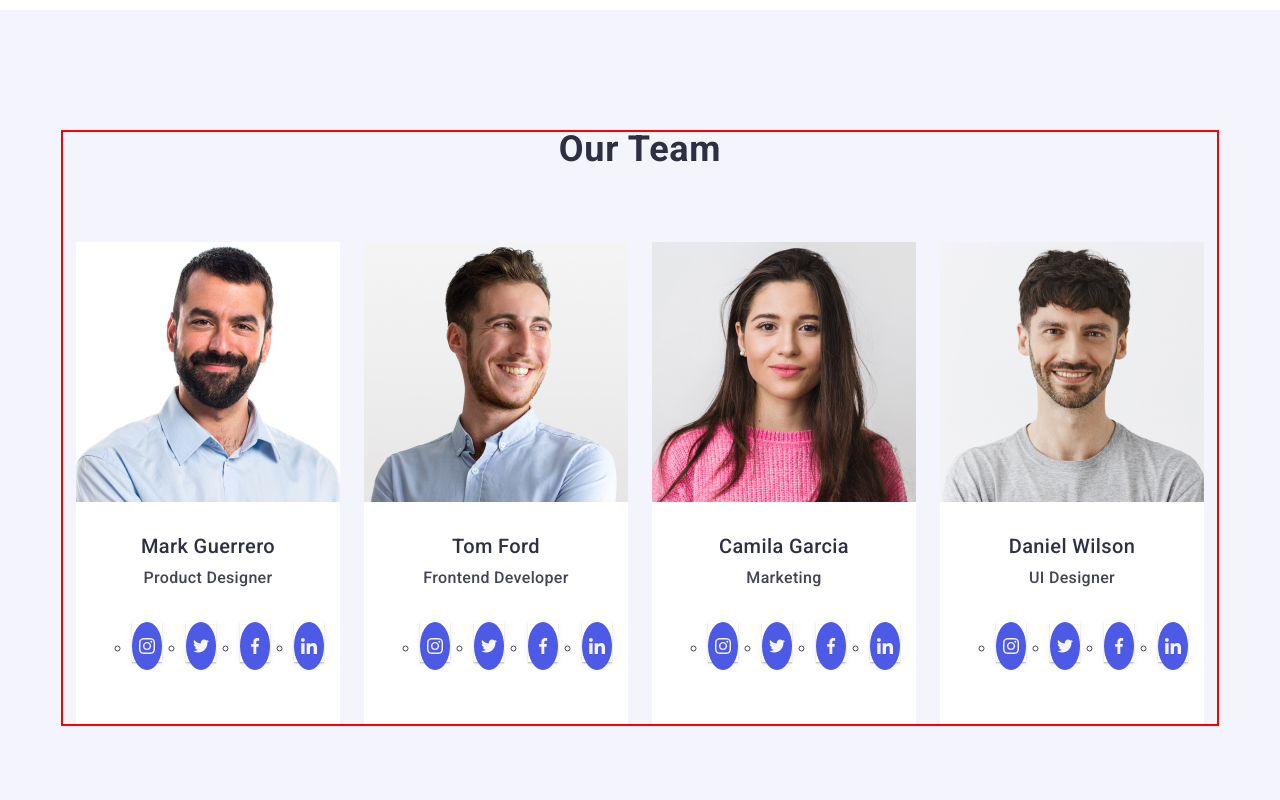
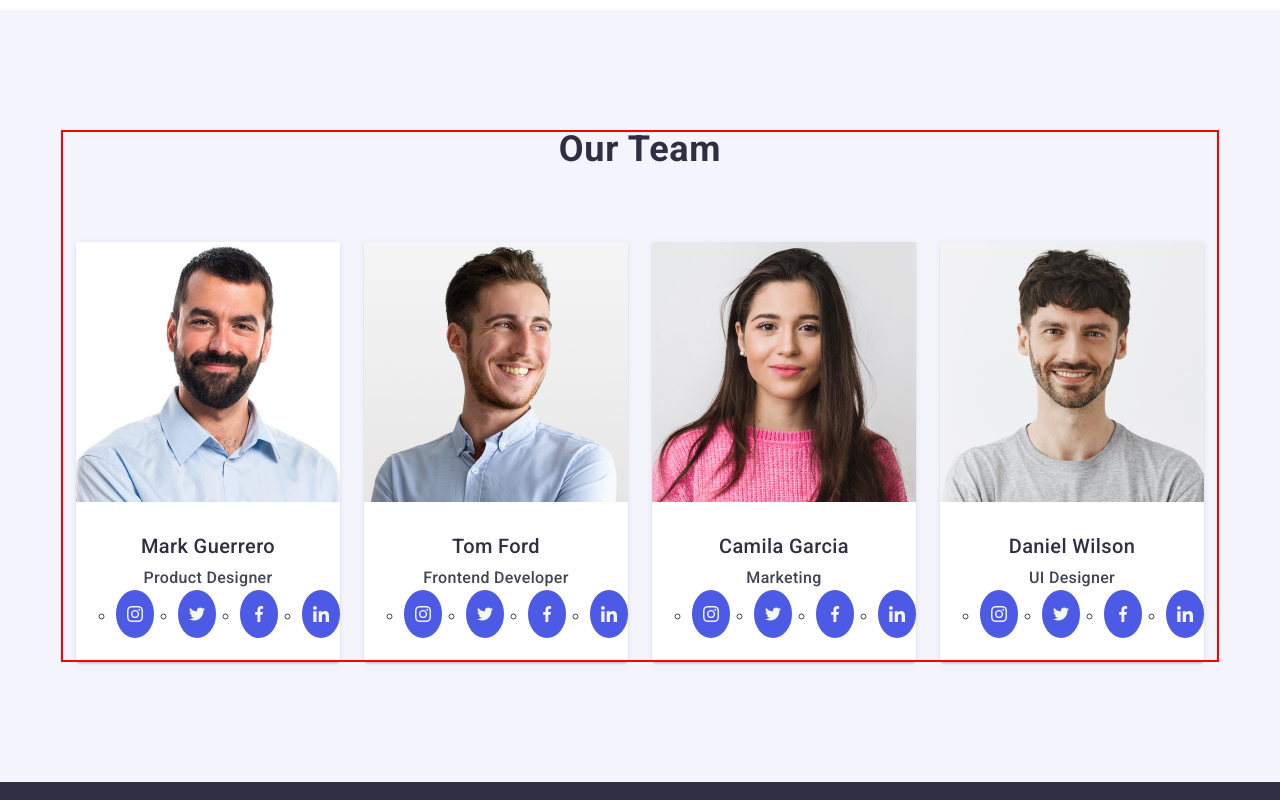
Before and after one commit to Anatolii-R1/goit-markup-hw-04, a plain HTML site: page index.html in a window 1280 px wide. Shown: the part 1680-2480 px from the top of the page. Drawn offline with nearby package versions, Linux system fonts and the light colour scheme.

Commit message:
4section

```diff
--- a/css/styles.css
+++ b/css/styles.css
@@ -390,9 +390,11 @@ p {
   background-color: #ffffff;
   width: calc((100% - 72px) / 4);
   border-radius: 0px 0px 4px 4px;
+  box-shadow: 0px 1px 6px rgba(46, 47, 66, 0.08),
+    0px 1px 1px rgba(46, 47, 66, 0.16), 0px 2px 1px rgba(46, 47, 66, 0.08);
 }
 .container-profession {
-  padding: 32px 16px;
+  padding: 32px 0px;
 }
 .team-list-img {
 }
@@ -422,17 +424,13 @@ p {
   color: #434455;
   text-align: center;
 }
-.social-container {
-  padding: 32px 0;
-}
+
 .socials {
   display: flex;
   justify-content: center;
   gap: 24px;
 }
 .socials-item {
-  box-shadow: 0px 1px 6px rgba(46, 47, 66, 0.08),
-    0px 1px 1px rgba(46, 47, 66, 0.16), 0px 2px 1px rgba(46, 47, 66, 0.08);
   width: 40px;
   height: 40px;
 }
--- a/index.html
+++ b/index.html
@@ -162,7 +162,7 @@
       </section>
       <!--Section-3-team-->
       <section class="team-section">
-        <div class="container">
+        <div class="team-container container">
           <h2 class="section-title team-title">Our Team</h2>
           <ul class="team-list list">
             <li class="team-list-item">
@@ -176,7 +176,6 @@
               <div class="container-profession">
                 <h3 class="team-subtitle">Mark Guerrero</h3>
                 <p class="team-desc">Product Designer</p>
-                <div class="social-container">
                 <ul class="socials">
                   <li class="socials-item">
                     <a
@@ -232,7 +231,6 @@
                   </li>
                 </ul>
               </div>
-              </div>
             </li>
             <li class="team-list-item">
               <img
@@ -245,7 +243,6 @@
               <div class="container-profession">
                 <h3 class="team-subtitle">Tom Ford</h3>
                 <p class="team-desc">Frontend Developer</p>
-                <div class="social-container">
                 <ul class="socials">
                   <li class="socials-item">
                     <a
@@ -301,7 +298,6 @@
                   </li>
                 </ul>
               </div>
-              </div>
             </li>
             <li class="team-list-item">
               <img
@@ -314,7 +310,6 @@
               <div class="container-profession">
                 <h3 class="team-subtitle">Camila Garcia</h3>
                 <p class="team-desc">Marketing</p>
-                <div class="social-container">
                 <ul class="socials">
                   <li class="socials-item">
                     <a
@@ -370,7 +365,6 @@
                   </li>
                 </ul>
               </div>
-              </div>
             </li>
             <li class="team-list-item">
               <img
@@ -383,7 +377,6 @@
               <div class="container-profession">
                 <h3 class="team-subtitle">Daniel Wilson</h3>
                 <p class="team-desc">UI Designer</p>
-                <div class="social-container">
                 <ul class="socials">
                   <li class="socials-item">
                     <a
@@ -439,7 +432,6 @@
                   </li>
                 </ul>
               </div>
-              </div>
             </li>
           </ul>
         </div>
```
Lines whose indentation alone changed are shown as unchanged.
